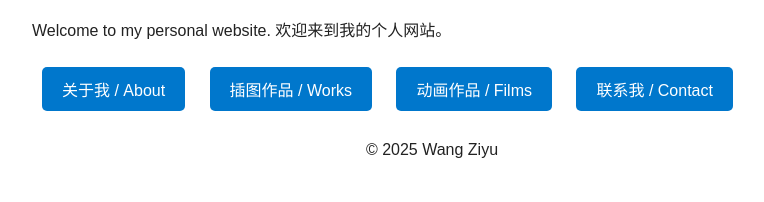
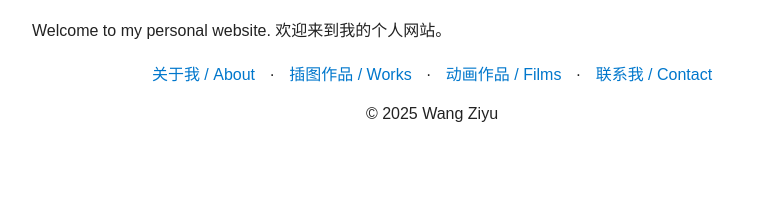
Before and after one commit to wziyu6868/wziyu6868.github.io, a plain HTML site: page index.html in a window 1280 px wide. Shown: the part 136-338 px from the top of the page, without its empty margins (208-972 px from the left). Drawn offline with Linux system fonts and the light colour scheme.

Commit message:
Update index.html

```diff
--- a/index.html
+++ b/index.html
@@ -2,22 +2,25 @@
 <html lang="zh">
 <head>
   <meta charset="UTF-8">
-  <title>王子瑜 · 动画艺术家</title>
-  <meta name="viewport" content="width=device-width,initial-scale=1">
+  <title>王子瑜 · Animation Artist</title>
   <link rel="stylesheet" href="style.css">
 </head>
 <body>
-  <header><h1>王子瑜 · Animation Artist</h1></header>
+  <header>
+    <h1>王子瑜 · Animation Artist</h1>
+  </header>
   <main>
-    <section>
-      <img src="avatar.png" alt="王子瑜头像" class="avatar">
-      <p>Welcome to my personal website. 欢迎来到我的个人网站。</p>
-      <a href="about.html" class="btn">关于我 / About</a>
-      <a href="works.html" class="btn">插图作品 / Works</a>
-      <a href="films.html" class="btn">动画作品 / Films</a>
-      <a href="contact.html" class="btn">联系我 / Contact</a>
-    </section>
+    <img src="avatar.png" alt="王子瑜头像" class="avatar">
+    <p>Welcome to my personal website. 欢迎来到我的个人网站。</p>
+    <nav>
+      <a href="about.html">关于我 / About</a> ·
+      <a href="works.html">插图作品 / Works</a> ·
+      <a href="films.html">动画作品 / Films</a> ·
+      <a href="contact.html">联系我 / Contact</a>
+    </nav>
   </main>
-  <footer>&copy; 2025 Wang Ziyu</footer>
+  <footer>
+    &copy; 2025 Wang Ziyu
+  </footer>
 </body>
 </html>
```
